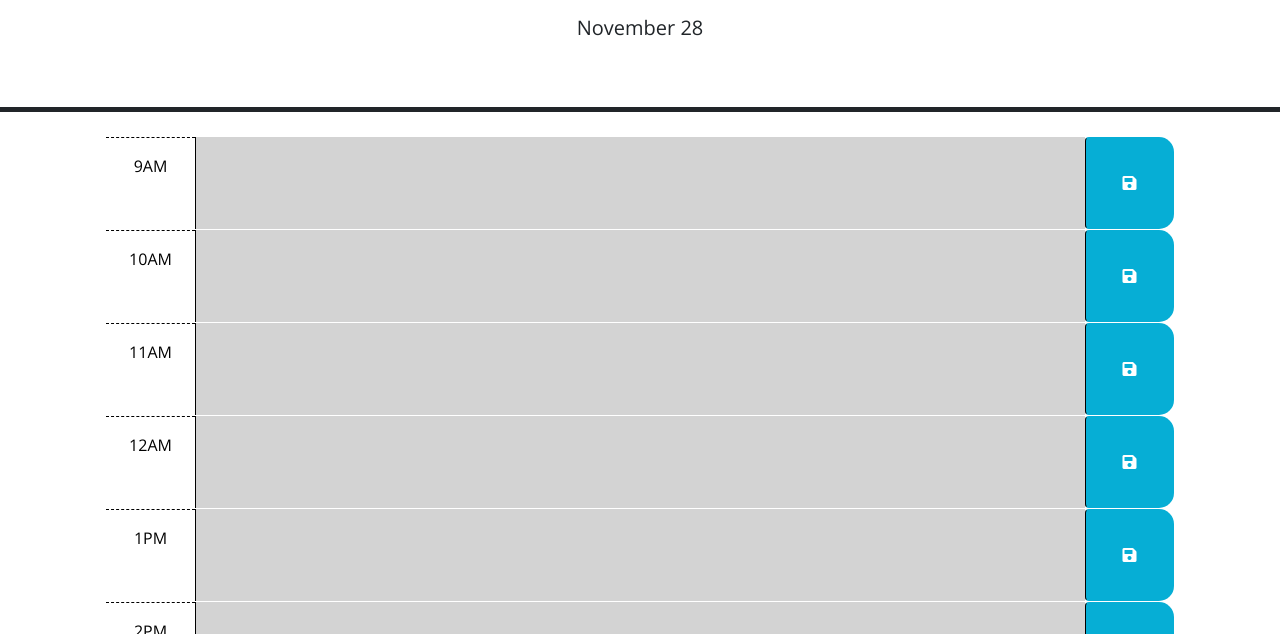
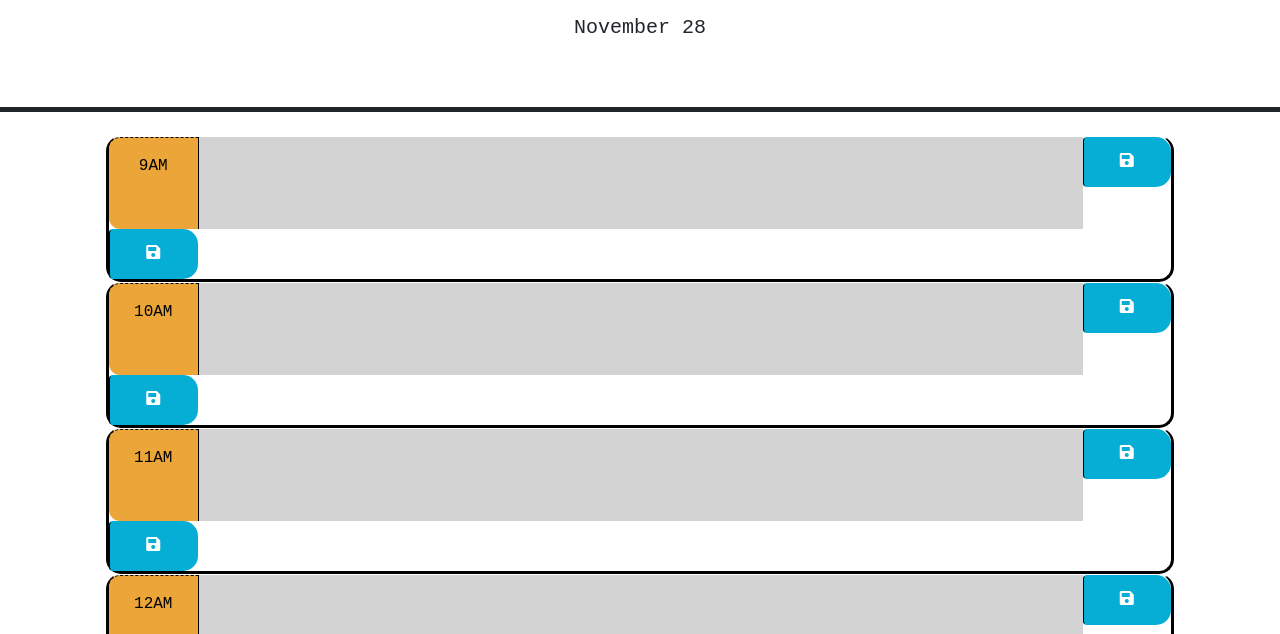
Before and after one commit to erive92d/Day-Planner, a plain HTML site: page index.html in a window 1280 px wide. Shown: the part 166-800 px from the top of the page. Drawn offline with nearby package versions, Linux system fonts and the light colour scheme.

Commit message:
adding clear button

```diff
--- a/assets/script.js
+++ b/assets/script.js
@@ -49,12 +49,13 @@ function create912() {
     var newTextArea = document.createElement('textarea');
     var newButton = document.createElement('button')
     var newI = document.createElement('i')
+    var clearButton = document.createElement('button');
+    var newIclear = document.createElement('i')
 
 
 
 
-
-    newHour.classList.add('col-2', 'col-md-1', 'hour', 'text-center', 'py-3')
+    newHour.classList.add('col-2', 'col-md-1', 'hour', 'text-center', 'py-3','bgColor')
     newHour.setAttribute('id', 9 + i)
     var hourID = newHour.getAttribute('id')
     newHour.textContent = hourID + 'AM'
@@ -73,16 +74,22 @@ function create912() {
 
     newButton.classList.add('btn', 'saveBtn', 'col-2', 'col-md-1')
     newButton.setAttribute('aria-label', 'save')
+    clearButton.classList.add('btn','clrBtn','col-2','col-md-1')
+    clearButton.setAttribute('aria-label', 'save')
 
     newI.classList.add('fas', 'fa-save')
     newI.setAttribute('aria-hidden', 'true')
 
+    newIclear.classList.add('fas', 'fa-save')
+    newIclear.setAttribute('aria-hidden', 'true')
 
 
 
+    console.log(clearButton)
 
     newButton.append(newI)
-    newDiv.append(newHour, newTextArea, newButton)
+    clearButton.append(newIclear)
+    newDiv.append(newHour, newTextArea, newButton,clearButton)
 
 
     mainContainer.append(newDiv)
@@ -130,7 +137,7 @@ function create1to5() {
 
 
 
-    newHour.classList.add('col-2', 'col-md-1', 'hour', 'text-center', 'py-3')
+    newHour.classList.add('col-2', 'col-md-1', 'hour', 'text-center', 'py-3','bgColor')
     newHour.setAttribute('id', i)
     var hourID = newHour.getAttribute('id')
     newHour.textContent = hourID + 'PM'
--- a/assets/style.css
+++ b/assets/style.css
@@ -1,6 +1,7 @@
 body {
-    font-family: 'Open Sans', sans-serif;
+    font-family: monospace, sans-serif;
     font-size: 16px;
+
   }
 
   textarea {
@@ -18,10 +19,19 @@ body {
 
   .time-block {
     border-radius: 15px;
+    border: 3px solid black;
+    flex-direction: row;
+
+
   }
 
   .row {
+
     border-top: 1px solid white;
+
+
+
+
   }
 
   .hour {
@@ -51,9 +61,31 @@ body {
     border-bottom-right-radius: 15px;
     background-color: #06aed5;
     color: white;
+    height: 50px;
+
+
+  }
+  .clrBtn {
+    border-left: 1px solid black;
+    border-top-right-radius: 15px;
+    border-bottom-right-radius: 15px;
+    background-color: #06aed5;
+    color: white;
+    height: 50px;
+
+
+
+
+
   }
 
   .saveBtn i:hover {
     font-size: 20px;
     transition: all 0.3s ease-in-out;
   }
+
+  .bgColor {
+    background-color: #EBA538;
+    border-top-left-radius: 0.7rem;
+    border-bottom-left-radius: 0.7rem;
+  }
```
